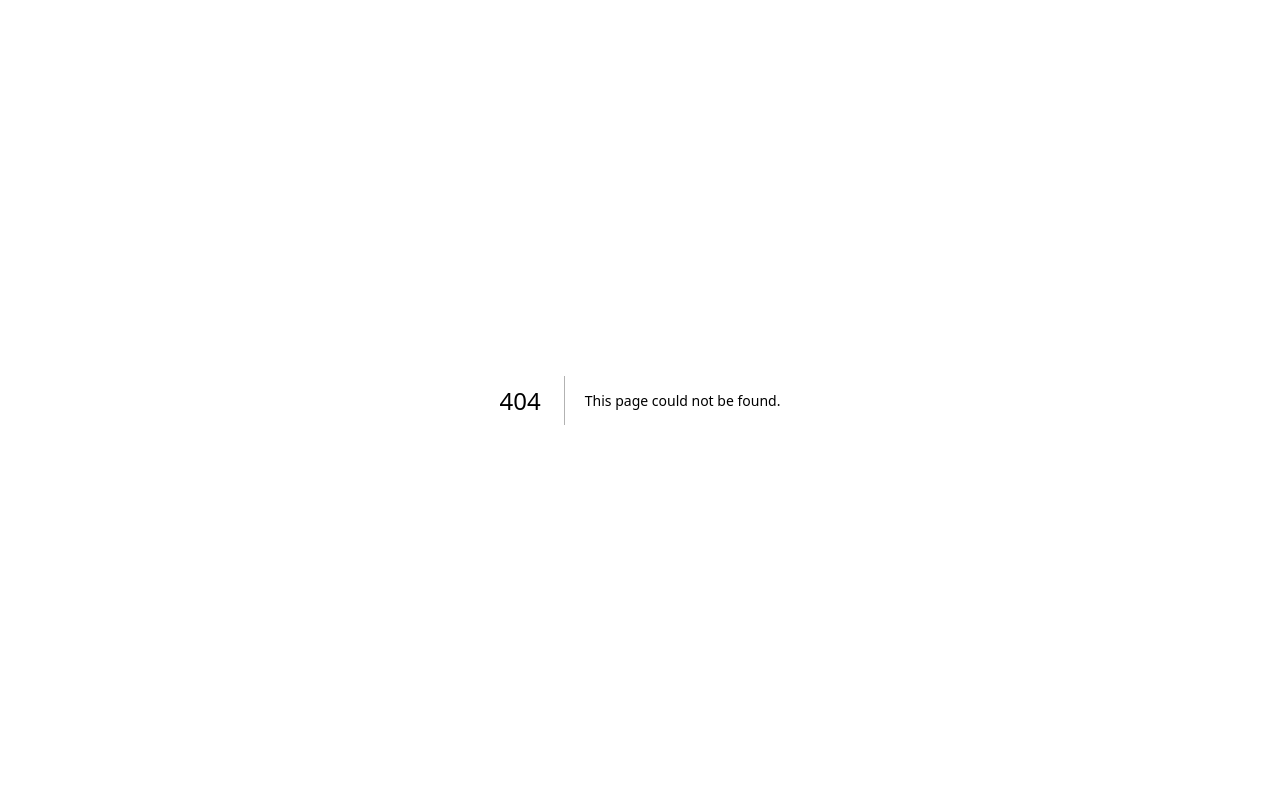
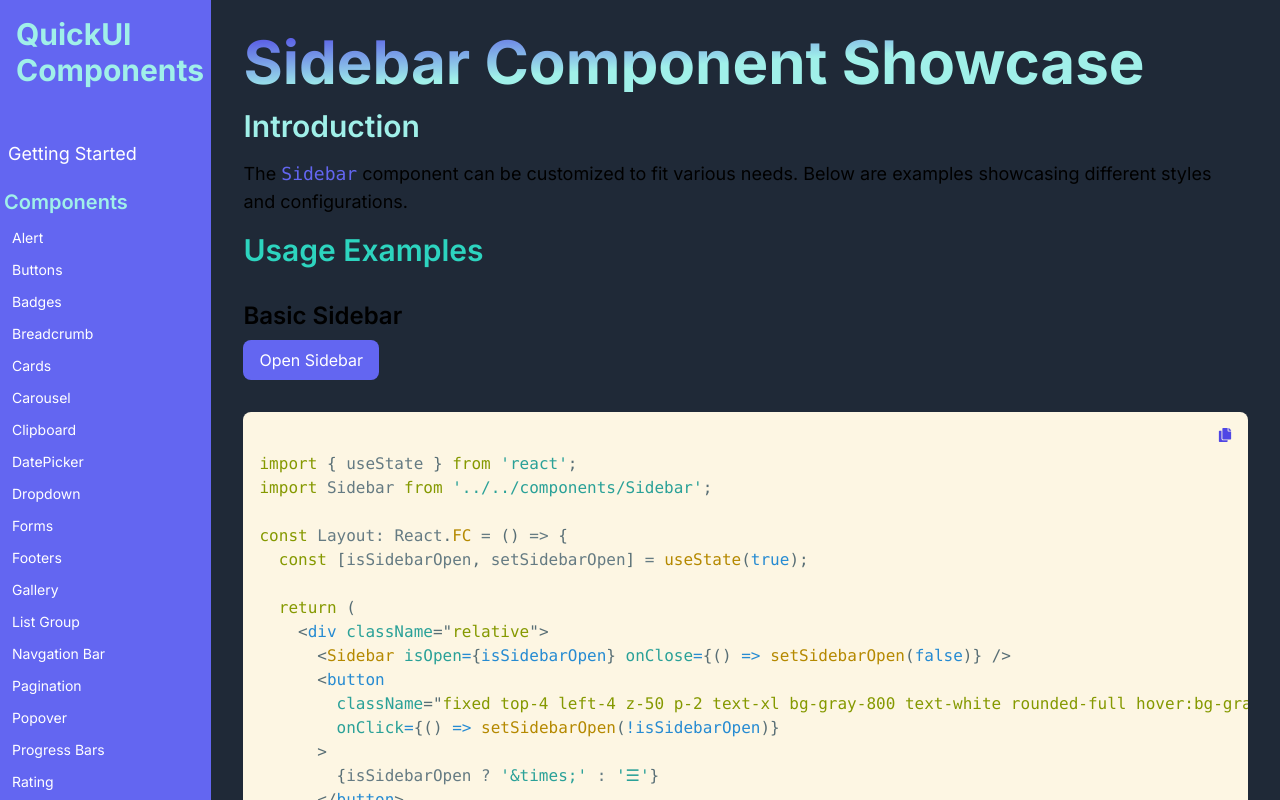
Before and after one commit to ajv55/quickui, a Next.js app: page /getStarted/sidebar in a window 1280 px wide. Before the commit this address had no page. Built offline with nearby package versions, Linux system fonts and the light colour scheme.

Commit message:
created the sidebar component

```diff
--- /dev/null
+++ b/app/components/sidebar.tsx
@@ -0,0 +1,68 @@
+'use client';
+
+import React, { useState } from 'react';
+import { motion } from 'framer-motion';
+import clsx from 'clsx';
+import { FaHome, FaUser, FaCog, FaSignOutAlt } from 'react-icons/fa';
+
+interface SidebarProps {
+  isOpen: boolean;
+  onClose: () => void;
+}
+
+const Sidebar: React.FC<SidebarProps> = ({ isOpen, onClose }) => {
+  const sidebarVariants = {
+    open: {
+      width: '250px',
+      opacity: 1,
+      transition: { type: 'spring', stiffness: 300, damping: 30 },
+    },
+    closed: {
+      width: '0px',
+      opacity: 0,
+      transition: { type: 'spring', stiffness: 300, damping: 30 },
+    },
+  };
+
+  return (
+    <motion.div
+      className={clsx(
+        'absolute top-0 left-0 h-full bg-gray-800 text-white shadow-lg z-50',
+        'overflow-hidden',
+        'flex flex-col'
+      )}
+      variants={sidebarVariants}
+      initial="closed"
+      animate={isOpen ? 'open' : 'closed'}
+    >
+      <button
+        className="p-4 text-xl text-gray-300 hover:text-white self-end"
+        onClick={onClose}
+      >
+        &times;
+      </button>
+      <nav className="flex-1">
+        <ul className="space-y-4 p-4">
+          <li className="flex items-center space-x-4 hover:bg-gray-700 p-2 rounded-md transition">
+            <FaHome className="text-xl" />
+            <span>Home</span>
+          </li>
+          <li className="flex items-center space-x-4 hover:bg-gray-700 p-2 rounded-md transition">
+            <FaUser className="text-xl" />
+            <span>Profile</span>
+          </li>
+          <li className="flex items-center space-x-4 hover:bg-gray-700 p-2 rounded-md transition">
+            <FaCog className="text-xl" />
+            <span>Settings</span>
+          </li>
+          <li className="flex items-center space-x-4 hover:bg-gray-700 p-2 rounded-md transition">
+            <FaSignOutAlt className="text-xl" />
+            <span>Logout</span>
+          </li>
+        </ul>
+      </nav>
+    </motion.div>
+  );
+};
+
+export default Sidebar;
--- a/app/components/startComponents/sidebar.tsx
+++ b/app/components/startComponents/sidebar.tsx
@@ -24,6 +24,7 @@ const Sidebar: FC = () => {
     { name: 'Popover', href: '/getStarted/popover' },
     { name: 'Progress Bars', href: '/getStarted/progress' },
     { name: 'Rating', href: '/getStarted/rating' },
+    { name: 'Sidebar', href: '/getStarted/sidebar' },
     { name: 'Indictors', href: '/getStarted/indictors' },
     { name: 'Input Fields', href: '/getStarted/input' },
     { name: 'Modals', href: '/getStarted/modal' },
--- /dev/null
+++ b/app/getStarted/sidebar/page.tsx
@@ -0,0 +1,215 @@
+'use client';
+
+import React, { useState } from 'react';
+import Sidebar from '../../components/sidebar';
+import { Prism as SyntaxHighlighter } from 'react-syntax-highlighter';
+import { solarizedlight } from 'react-syntax-highlighter/dist/esm/styles/prism';
+import { FaCopy } from 'react-icons/fa';
+import { CopyToClipboard } from 'react-copy-to-clipboard';
+import { motion } from 'framer-motion';
+
+const SidebarShowcase: React.FC = () => {
+  const [copiedIndex, setCopiedIndex] = useState<number | null>(null);
+  const [isSidebarOpen, setSidebarOpen] = useState([false, false, false, false]);
+
+  const handleCopy = (index: number) => {
+    setCopiedIndex(index);
+    setTimeout(() => {
+      setCopiedIndex(null);
+    }, 2000);
+  };
+
+  const toggleSidebar = (index: number) => {
+    setSidebarOpen((prevState) => {
+      const newState = [...prevState];
+      newState[index] = !newState[index];
+      return newState;
+    });
+  };
+
+  const sidebarExamples = [
+    {
+      type: 'Basic Sidebar',
+      render: (
+        <Sidebar isOpen={isSidebarOpen[0]} onClose={() => toggleSidebar(0)} />
+      ),
+      code: `
+import { useState } from 'react';
+import Sidebar from '../../components/Sidebar';
+
+const Layout: React.FC = () => {
+  const [isSidebarOpen, setSidebarOpen] = useState(true);
+
+  return (
+    <div className="relative">
+      <Sidebar isOpen={isSidebarOpen} onClose={() => setSidebarOpen(false)} />
+      <button
+        className="fixed top-4 left-4 z-50 p-2 text-xl bg-gray-800 text-white rounded-full hover:bg-gray-700"
+        onClick={() => setSidebarOpen(!isSidebarOpen)}
+      >
+        {isSidebarOpen ? '&times;' : '☰'}
+      </button>
+      <main className="ml-60 p-8">Content goes here</main>
+    </div>
+  );
+};
+
+export default Layout;
+      `,
+    },
+    {
+      type: 'Collapsible Sidebar',
+      render: (
+        <Sidebar isOpen={isSidebarOpen[1]} onClose={() => toggleSidebar(1)} />
+      ),
+      code: `
+import { useState } from 'react';
+import Sidebar from '../../components/Sidebar';
+
+const Layout: React.FC = () => {
+  const [isSidebarOpen, setSidebarOpen] = useState(false);
+
+  return (
+    <div className="relative">
+      <Sidebar isOpen={isSidebarOpen} onClose={() => setSidebarOpen(false)} />
+      <button
+        className="fixed top-4 left-4 z-50 p-2 text-xl bg-gray-800 text-white rounded-full hover:bg-gray-700"
+        onClick={() => setSidebarOpen(!isSidebarOpen)}
+      >
+        {isSidebarOpen ? '&times;' : '☰'}
+      </button>
+      <main className="p-8">Content goes here</main>
+    </div>
+  );
+};
+
+export default Layout;
+      `,
+    },
+    {
+      type: 'Sidebar with Icons',
+      render: (
+        <Sidebar isOpen={isSidebarOpen[2]} onClose={() => toggleSidebar(2)} />
+      ),
+      code: `
+import { useState } from 'react';
+import Sidebar from '../../components/Sidebar';
+
+const Layout: React.FC = () => {
+  const [isSidebarOpen, setSidebarOpen] = useState(true);
+
+  return (
+    <div className="relative">
+      <Sidebar isOpen={isSidebarOpen} onClose={() => setSidebarOpen(false)}>
+        <ul>
+          <li><FaHome /> Home</li>
+          <li><FaUser /> Profile</li>
+          <li><FaCog /> Settings</li>
+        </ul>
+      </Sidebar>
+      <button
+        className="fixed top-4 left-4 z-50 p-2 text-xl bg-gray-800 text-white rounded-full hover:bg-gray-700"
+        onClick={() => setSidebarOpen(!isSidebarOpen)}
+      >
+        {isSidebarOpen ? '&times;' : '☰'}
+      </button>
+      <main className="ml-60 p-8">Content goes here</main>
+    </div>
+  );
+};
+
+export default Layout;
+      `,
+    },
+    {
+      type: 'Sidebar with Animation',
+      render: (
+        <Sidebar isOpen={isSidebarOpen[3]} onClose={() => toggleSidebar(3)} />
+      ),
+      code: `
+import { useState } from 'react';
+import Sidebar from '../../components/Sidebar';
+import { motion } from 'framer-motion';
+
+const Layout: React.FC = () => {
+  const [isSidebarOpen, setSidebarOpen] = useState(true);
+
+  return (
+    <div className="relative">
+      <Sidebar isOpen={isSidebarOpen} onClose={() => setSidebarOpen(false)}>
+        <motion.ul
+          initial={{ opacity: 0, x: -100 }}
+          animate={{ opacity: 1, x: 0 }}
+          transition={{ duration: 0.5 }}
+        >
+          <li>Animated Item 1</li>
+          <li>Animated Item 2</li>
+          <li>Animated Item 3</li>
+        </motion.ul>
+      </Sidebar>
+      <button
+        className="fixed top-4 left-4 z-50 p-2 text-xl bg-gray-800 text-white rounded-full hover:bg-gray-700"
+        onClick={() => setSidebarOpen(!isSidebarOpen)}
+      >
+        {isSidebarOpen ? '&times;' : '☰'}
+      </button>
+      <main className="ml-60 p-8">Content goes here</main>
+    </div>
+  );
+};
+
+export default Layout;
+      `,
+    },
+  ];
+
+  return (
+    <div className="w-full h-screen overflow-scroll bg-background-dark p-8">
+      <h1 className="text-6xl font-bold bg-gradient-to-br from-primary-light via-secondary-light to-secondary-light bg-clip-text text-transparent mb-4">Sidebar Component Showcase</h1>
+
+      <section className="flex flex-col items-start mb-8">
+        <h2 className="text-3xl font-semibold text-secondary-light mb-4">Introduction</h2>
+        <p className="text-lg mb-4">
+          The <code className="text-primary-dark">Sidebar</code> component can be customized to fit various needs. Below are examples showcasing different styles and configurations.
+        </p>
+        <h2 className="text-3xl font-semibold text-secondary-dark">Usage Examples</h2>
+      </section>
+
+      <section className="mb-8">
+        {sidebarExamples.map((example, index) => (
+          <div key={index} className="relative mb-8">
+            <h3 className="text-2xl font-semibold mb-2">{example.type}</h3>
+            <motion.button
+              whileHover={{ scale: 1.05 }}
+              whileTap={{ scale: 0.95 }}
+              className="mb-4 px-4 py-2 text-white bg-primary-dark rounded-lg hover:bg-primary-light"
+              onClick={() => toggleSidebar(index)}
+            >
+              {isSidebarOpen[index] ? 'Close Sidebar' : 'Open Sidebar'}
+            </motion.button>
+            <div className="flex mb-4">
+              {example.render}
+            </div>
+            <div className="relative">
+              <SyntaxHighlighter
+                language="tsx"
+                style={solarizedlight}
+                customStyle={{ padding: '1rem', borderRadius: '0.5rem' }}
+              >
+                {example.code}
+              </SyntaxHighlighter>
+              <CopyToClipboard text={example.code} onCopy={() => handleCopy(index)}>
+                <button className="absolute top-2 right-2 p-2 rounded text-sm font-semibold text-primary-light hover:text-primary-dark">
+                  <FaCopy />
+                  {copiedIndex === index && <span className="ml-2 text-green-600">Copied!</span>}
+                </button>
+              </CopyToClipboard>
+            </div>
+          </div>
+        ))}
+      </section>
+    </div>
+  );
+};
+
+export default SidebarShowcase;
```
